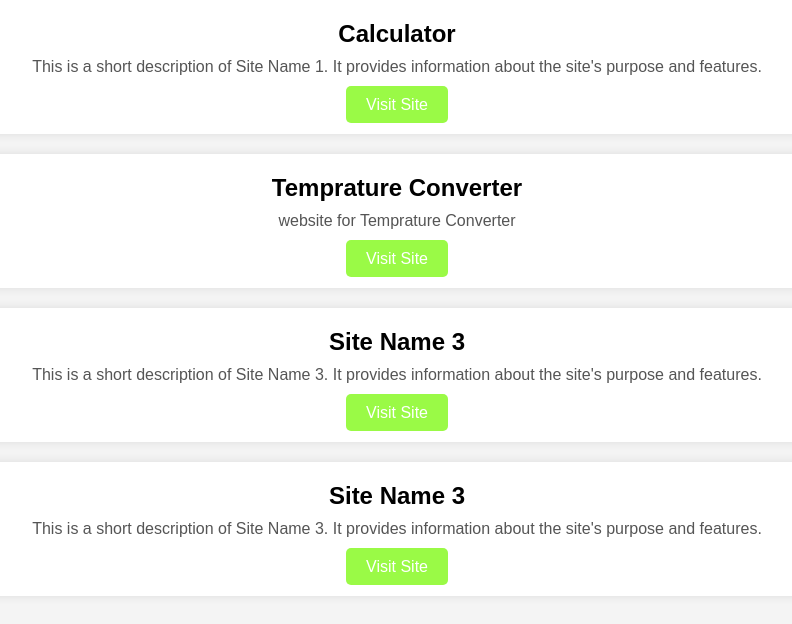
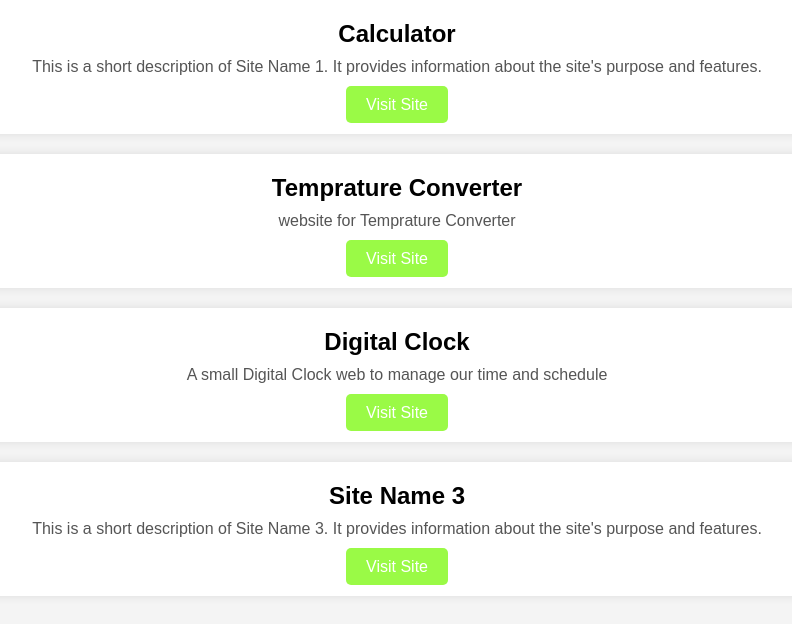
Before and after one commit to mr-navin/My-sites, a plain HTML site: page index.html in a window 1280 px wide. Shown: the part 108-732 px from the top of the page, without its empty margins (243-1035 px from the left). Drawn offline with Linux system fonts and the light colour scheme.

Commit message:
Update index.html

```diff
--- a/index.html
+++ b/index.html
@@ -64,9 +64,9 @@
 
         <!-- Site 3 -->
         <div class="site">
-            <h2>Site Name 3</h2>
-            <p>This is a short description of Site Name 3. It provides information about the site's purpose and features.</p>
-            <a href="https://www.example3.com" target="_blank">Visit Site</a>
+            <h2>Digital Clock</h2>
+            <p>A small Digital Clock web to manage our time and schedule</p>
+            <a href="https://mr-navin.github.io/Digital-Clock/" target="_blank">Visit Site</a>
         </div>
 
         <div class="site">
```
